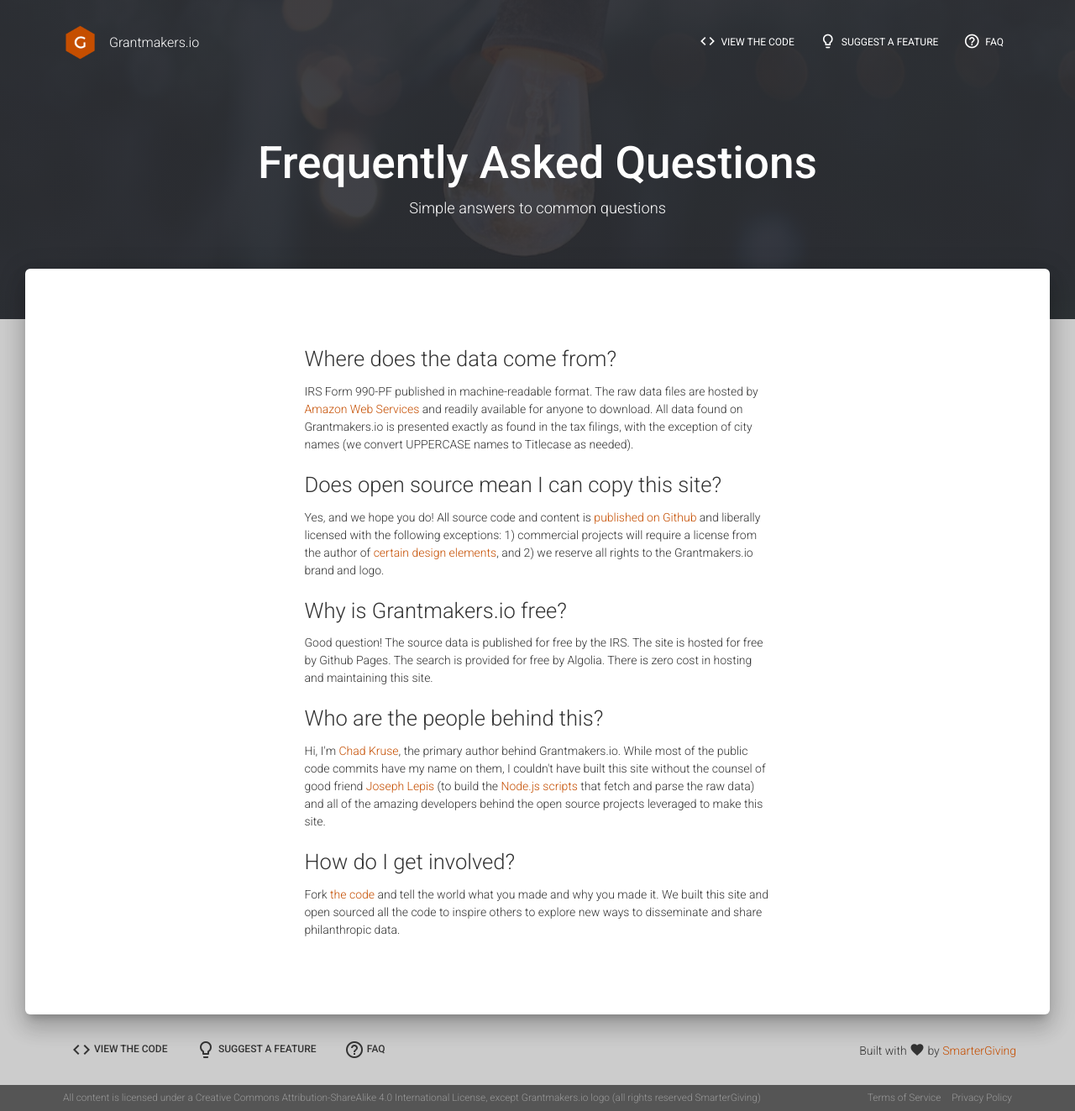
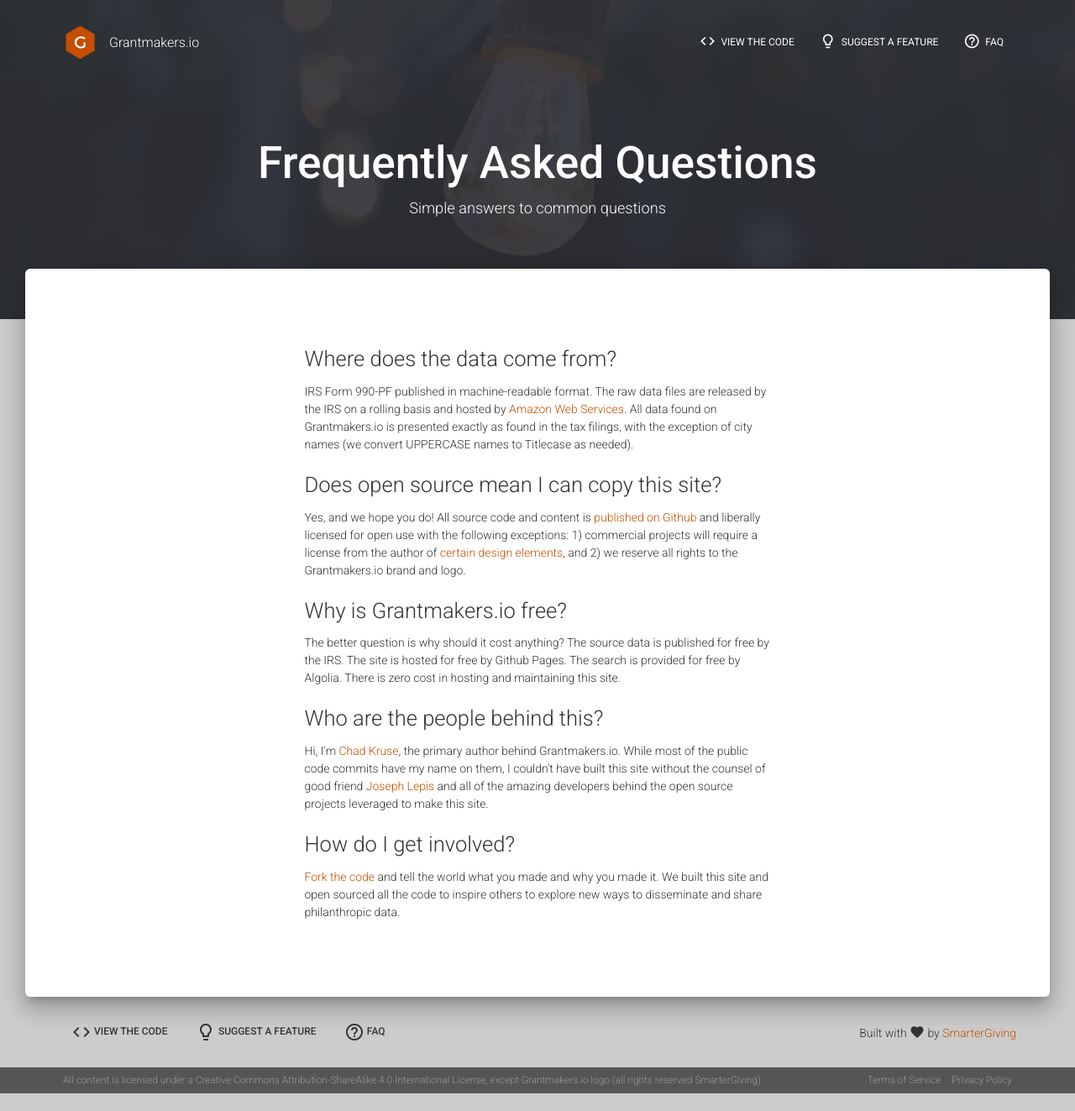
Before and after one commit to grantmakers/grantmakers.github.io, a Jekyll site: the page built from pages/faq.html, in a window 1280 px wide. Shown: the whole page at 84% size. Built offline with Jekyll 4.4.1, drawn with Linux system fonts in a browser that asks for light colours; after the commit the page ends 1302 px from its top, so only the background shows below that.

Commit message:
FAQ copy updates

```diff
--- a/pages/faq.html
+++ b/pages/faq.html
@@ -23,15 +23,15 @@
 				<div class="row">
 					<div class="col-md-6 col-md-offset-3">
 						<h3>Where does the data come from?</h3>
-						<p>IRS Form 990-PF published in machine-readable format. The raw data files are hosted by <a href="https://aws.amazon.com/public-datasets/irs-990/">Amazon Web Services</a> and readily available for anyone to download. All data found on Grantmakers.io is presented exactly as found in the tax filings, with the exception of city names (we convert UPPERCASE names to Titlecase as needed).</p>
+						<p>IRS Form 990-PF published in machine-readable format. The raw data files are released by the IRS on a rolling basis and hosted by <a href="https://aws.amazon.com/public-datasets/irs-990/">Amazon Web Services</a>. All data found on Grantmakers.io is presented exactly as found in the tax filings, with the exception of city names (we convert UPPERCASE names to Titlecase as needed).</p>
 						<h3>Does open source mean I can copy this site?</h3>
-						<p>Yes, and we hope you do! All source code and content is <a href="https://github.com/grantmakers/grantmakers.github.io">published on Github</a> and liberally licensed with the following exceptions: 1) commercial projects will require a license from the author of <a href="https://github.com/grantmakers/grantmakers.github.io#credits">certain design elements</a>, and 2) we reserve all rights to the Grantmakers.io brand and logo.</p>
+						<p>Yes, and we hope you do! All source code and content is <a href="https://github.com/grantmakers/grantmakers.github.io">published on Github</a> and liberally licensed for open use with the following exceptions: 1) commercial projects will require a license from the author of <a href="https://github.com/grantmakers/grantmakers.github.io#credits">certain design elements</a>, and 2) we reserve all rights to the Grantmakers.io brand and logo.</p>
 						<h3>Why is Grantmakers.io free?</h3>
-						<p>Good question! The source data is published for free by the IRS. The site is hosted for free by Github Pages. The search is provided for free by Algolia. There is zero cost in hosting and maintaining this site.</p>
+						<p>The better question is why should it cost anything? The source data is published for free by the IRS. The site is hosted for free by Github Pages. The search is provided for free by Algolia. There is zero cost in hosting and maintaining this site.</p>
 						<h3>Who are the people behind this?</h3>
-						<p>Hi, I'm <a href="https://www.chadkruse.com">Chad Kruse</a>, the primary author behind Grantmakers.io. While most of the public code commits have my name on them, I couldn't have built this site without the counsel of good friend <a href="https://www.linkedin.com/in/joseph-lepis-2700934">Joseph Lepis</a> (to build the <a href="https://github.com/smartergiving/irs-990-fetch">Node.js scripts</a> that fetch and parse the raw data) and all of the amazing developers behind the open source projects leveraged to make this site.</p>
+						<p>Hi, I'm <a href="https://www.chadkruse.com">Chad Kruse</a>, the primary author behind Grantmakers.io. While most of the public code commits have my name on them, I couldn't have built this site without the counsel of good friend <a href="https://www.linkedin.com/in/joseph-lepis-2700934">Joseph Lepis</a> and all of the amazing developers behind the open source projects leveraged to make this site.</p>
 						<h3>How do I get involved?</h3>
-						<p>Fork <a href="https://github.com/grantmakers/grantmakers.github.io">the code</a> and tell the world what you made and why you made it. We built this site and open sourced all the code to inspire others to explore new ways to disseminate and share philanthropic data.</p>
+						<p><a href="https://github.com/grantmakers/grantmakers.github.io">Fork the code</a> and tell the world what you made and why you made it. We built this site and open sourced all the code to inspire others to explore new ways to disseminate and share philanthropic data.</p>
 					</div>
 				</div>
 			</div>
```
